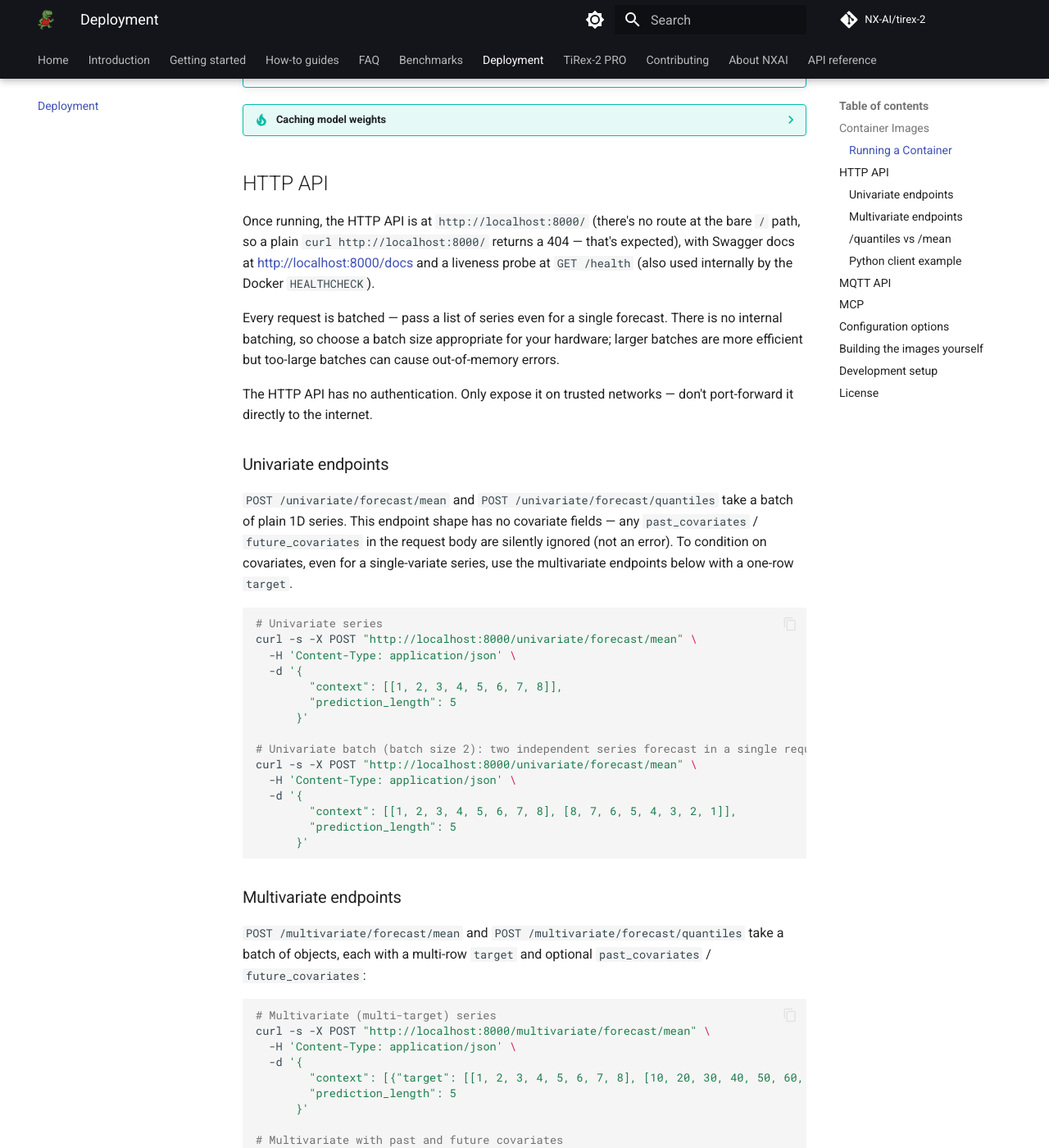
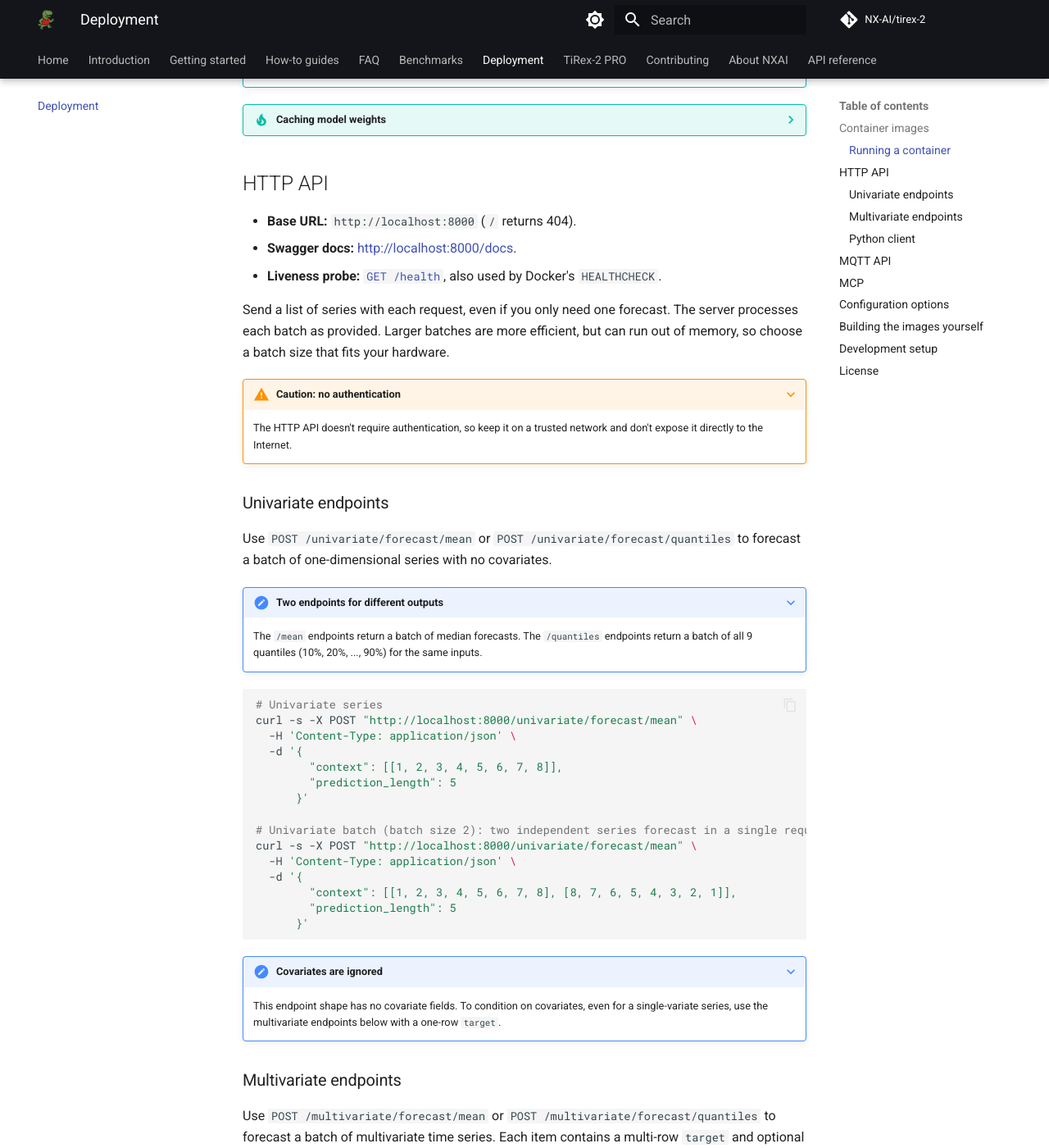
Before and after one commit to NX-AI/tirex-2, an MkDocs documentation site: the page built from docs/deployment.md, in a window 1280 px wide and 1400 px high, scrolled down 943 px. Shown: the whole window at 82% size. Built offline with MkDocs 1.6.1 and Material for MkDocs 9.7.7, drawn with Linux system fonts in a browser that asks for light colours; comment, search, counter and statistics services are not loaded; some of the changed text lies outside the part shown.

Commit message:
docs(deployment): improve HTTP API documentation

````diff
--- a/docs/deployment.md
+++ b/docs/deployment.md
@@ -10,7 +10,7 @@
 [`inference/`](https://github.com/NX-AI/tirex-2/tree/main/inference) and this page documents its
 deployment.
 
-## Container Images
+## Container images
 
 Two container images are published:
 
@@ -20,7 +20,7 @@
   NVIDIA Container Toolkit, or on Windows via Docker Desktop's WSL2 backend with NVIDIA WSL
   GPU support.
 
-### Running a Container
+### Running a container
 
 To start a container from either image, run:
 
@@ -36,7 +36,7 @@
     docker run -it --gpus 1 -p 8000:8000 ghcr.io/nx-ai/tirex2-gpu
     ```
 
-???+ info "Warmup and Compilation"
+???+ info "Warmup and compilation"
 
     Both images download the model and torch-compile the **univariate** forecast path at startup
     (C++ on CPU, Triton on GPU) to enable fast inference. This can take up to 20 seconds. Changing
@@ -79,25 +79,28 @@
 
 ## HTTP API
 
-Once running, the HTTP API is at `http://localhost:8000/` (there's no route at the bare `/`
-path, so a plain `curl http://localhost:8000/` returns a 404 — that's expected), with Swagger
-docs at [http://localhost:8000/docs](http://localhost:8000/docs) and a liveness probe at
-`GET /health` (also used internally by the Docker `HEALTHCHECK`).
+- **Base URL:** `http://localhost:8000` (`/` returns 404).
+- **Swagger docs:** [http://localhost:8000/docs](http://localhost:8000/docs).
+- **Liveness probe:** [`GET /health`](http://localhost:8000/health), also used by Docker's `HEALTHCHECK`.
 
-Every request is batched — pass a list of series even for a single forecast. There is no
-internal batching, so choose a batch size appropriate for your hardware; larger batches are
-more efficient but too-large batches can cause out-of-memory errors.
+Send a list of series with each request, even if you only need one forecast. The server processes
+each batch as provided. Larger batches are more efficient, but can run out of memory, so choose
+a batch size that fits your hardware.
 
-The HTTP API has no authentication. Only expose it on trusted networks — don't port-forward it
-directly to the internet.
+???+ warning "Caution: no authentication"
+
+    The HTTP API doesn't require authentication, so keep it on a trusted network and don't expose
+    it directly to the Internet.
 
 ### Univariate endpoints
 
-`POST /univariate/forecast/mean` and `POST /univariate/forecast/quantiles` take a batch of
-plain 1D series. This endpoint shape has no covariate fields — any `past_covariates` /
-`future_covariates` in the request body are silently ignored (not an error). To condition on
-covariates, even for a single-variate series, use the multivariate endpoints below with a
-one-row `target`.
+Use `POST /univariate/forecast/mean` or `POST /univariate/forecast/quantiles` to forecast a batch of
+one-dimensional series with no covariates.
+
+???+ note "Two endpoints for different outputs"
+
+    The `/mean` endpoints return a batch of median forecasts. The `/quantiles` endpoints return a
+    batch of all 9 quantiles (10%, 20%, ..., 90%) for the same inputs.
 
 ```bash
 # Univariate series
@@ -117,10 +120,16 @@
       }'
 ```
 
+???+ note "Covariates are ignored"
+
+    This endpoint shape has no covariate fields. To condition on covariates, even for a
+    single-variate series, use the multivariate endpoints below with a one-row `target`.
+
 ### Multivariate endpoints
 
-`POST /multivariate/forecast/mean` and `POST /multivariate/forecast/quantiles` take a batch
-of objects, each with a multi-row `target` and optional `past_covariates` / `future_covariates`:
+Use `POST /multivariate/forecast/mean` or `POST /multivariate/forecast/quantiles` to forecast a
+batch of multivariate time series. Each item contains a multi-row `target` and optional
+multi-row `past_covariates` and `future_covariates` fields:
 
 ```bash
 # Multivariate (multi-target) series
@@ -144,21 +153,20 @@
       }'
 ```
 
-`past_covariates` must have the same length as `target` (the context length). `future_covariates`
-must span at least the context plus the prediction horizon (`context_length + prediction_length`);
-extra trailing steps beyond that are ignored. A wrong length is rejected with a `500` error
-naming the expected and actual lengths, rather than silently producing a misaligned forecast.
+???+ note "Covariate length requirements"
+
+    `past_covariates` must have the same length as `target` (the context length).
+    `future_covariates` must span at least the context plus the prediction horizon (`context_length
+    + prediction_length`). Any extra trailing steps beyond that are ignored. A wrong length is
+    rejected with a `500` error.
 
 Batching multiple multivariate series works the same way, as a list under `context`. See
 [inference/README.md](https://github.com/NX-AI/tirex-2/blob/main/inference/README.md) for the
 full set of curl/Python examples, including batched multivariate-with-covariates requests.
 
-### `/quantiles` vs `/mean`
+### Python client
 
-The `/mean` endpoints return the median forecast. The `/quantiles` endpoints return all 9
-quantiles (10, 20, 30, 40, 50, 60, 70, 80, 90%) for the same inputs.
-
-### Python client example
+HTTP API can be accessed from Python via `requests` package:
 
 ```python
 import requests
````
